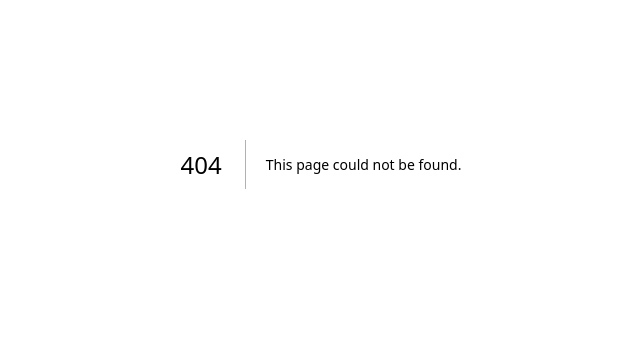
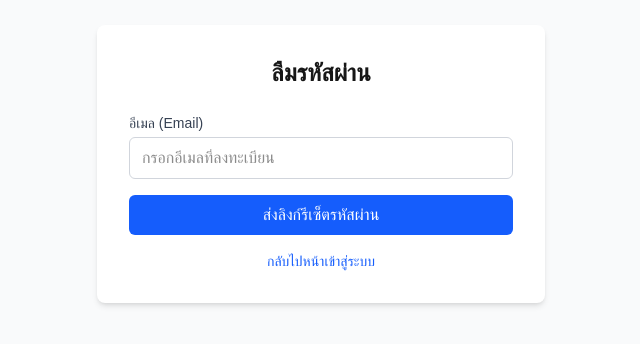
Before and after one commit to byrdhinthon/ai-resume-analyzer, a Next.js app: page /forgot-password in a window 1280 px wide. Before the commit this address had no page. Shown: the part 236-580 px from the top of the page, without its empty margins (319-959 px from the left). Built offline with nearby package versions, Linux system fonts and the light colour scheme; no server answers.

Commit message:
add forgot password, complete auth flow

```diff
--- /dev/null
+++ b/src/app/forgot-password/page.js
@@ -0,0 +1,78 @@
+'use client'
+import { useState } from 'react'
+import { supabase } from '@/lib/supabase'
+import Link from 'next/link'
+
+export default function ForgotPasswordPage() {
+  const [email, setEmail] = useState('')
+  const [loading, setLoading] = useState(false)
+  const [sent, setSent] = useState(false)
+  const [error, setError] = useState('')
+
+  const handleReset = async (e) => {
+    e.preventDefault()
+    setError('')
+    setLoading(true)
+
+    const { error } = await supabase.auth.resetPasswordForEmail(email, {
+      redirectTo: `${window.location.origin}/reset-password`
+    })
+
+    if (error) {
+      setError(error.message)
+    } else {
+      setSent(true)
+    }
+    setLoading(false)
+  }
+
+  return (
+    <div className="min-h-screen flex items-center justify-center bg-gray-50">
+      <div className="w-full max-w-md p-8 bg-white rounded-lg shadow-md">
+        <h1 className="text-2xl font-bold text-center mb-6">ลืมรหัสผ่าน</h1>
+
+        {sent ? (
+          <div className="text-center">
+            <p className="text-green-600 mb-4">ส่งลิงก์รีเซ็ตรหัสผ่านไปที่อีเมลแล้ว</p>
+            <p className="text-sm text-gray-500 mb-4">กรุณาตรวจสอบอีเมล {email}</p>
+            <Link href="/login" className="text-blue-600 hover:underline">
+              กลับไปหน้าเข้าสู่ระบบ
+            </Link>
+          </div>
+        ) : (
+          <form onSubmit={handleReset} className="space-y-4">
+            <div>
+              <label className="block text-sm font-medium text-gray-700 mb-1">
+                อีเมล (Email)
+              </label>
+              <input
+                type="email"
+                value={email}
+                onChange={(e) => setEmail(e.target.value)}
+                required
+                className="w-full px-3 py-2 border border-gray-300 rounded-md focus:outline-none focus:ring-2 focus:ring-blue-500"
+                placeholder="กรอกอีเมลที่ลงทะเบียน"
+              />
+            </div>
+
+            {error && <p className="text-red-500 text-sm">{error}</p>}
+
+            <button
+              type="submit"
+              disabled={loading}
+              className="w-full py-2 px-4 bg-blue-600 text-white rounded-md hover:bg-blue-700 disabled:bg-gray-400"
+            >
+              {loading ? 'กำลังส่ง...' : 'ส่งลิงก์รีเซ็ตรหัสผ่าน'}
+            </button>
+
+            <p className="text-center text-sm text-gray-600">
+              <Link href="/login" className="text-blue-600 hover:underline">
+                กลับไปหน้าเข้าสู่ระบบ
+              </Link>
+            </p>
+          </form>
+        )}
+      </div>
+    </div>
+  )
+}
```
